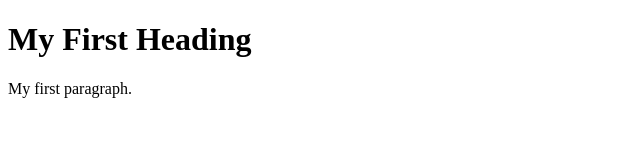
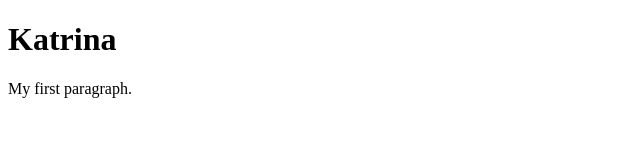
Before and after one commit to katherinelinn/datorium8, a plain HTML site: page index.html in a window 1280 px wide. Shown: the whole page, without its empty margins (0-640 px from the left). Drawn offline with Linux system fonts and the light colour scheme.

Commit message:
Update index.html

```diff
--- a/index.html
+++ b/index.html
@@ -2,7 +2,7 @@
 <html>
 <body>
 
-<h1>My First Heading</h1>
+<h1>Katrina</h1>
 <p>My first paragraph.</p>
 
 </body>
```
